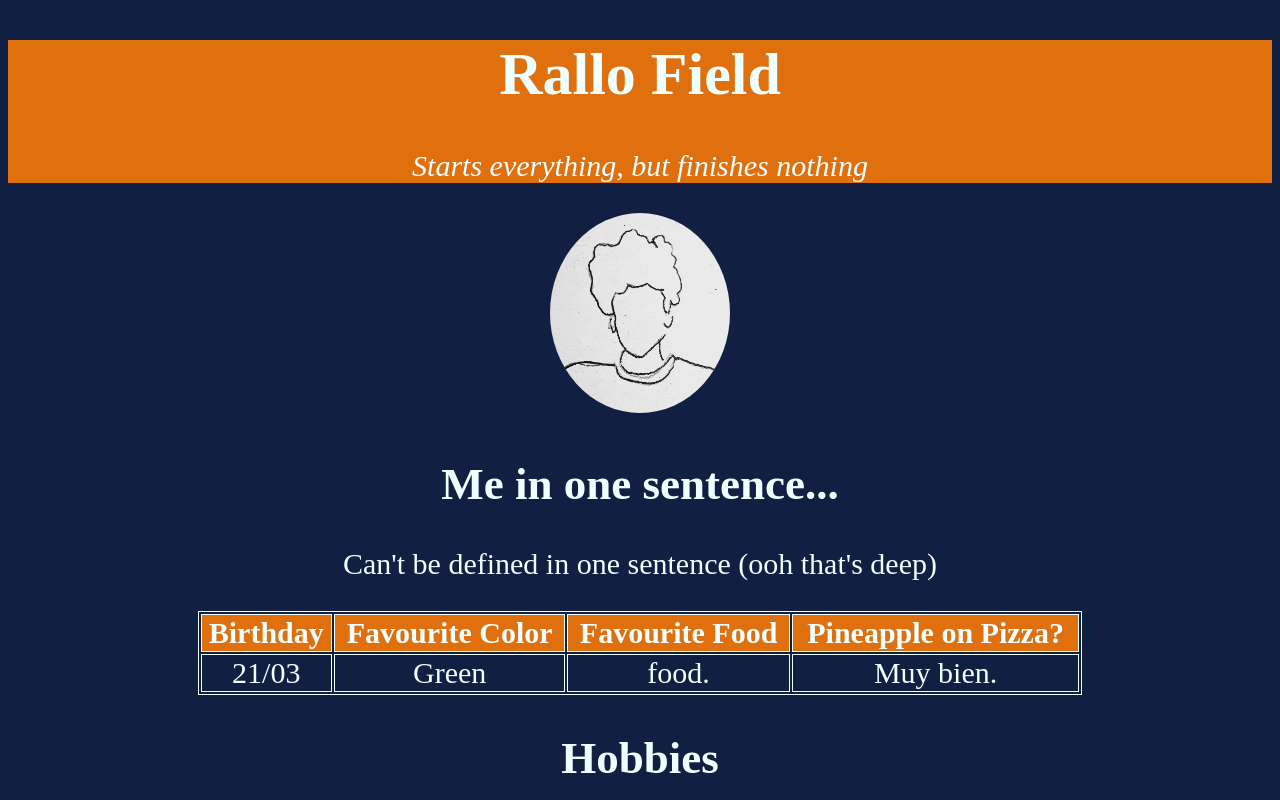
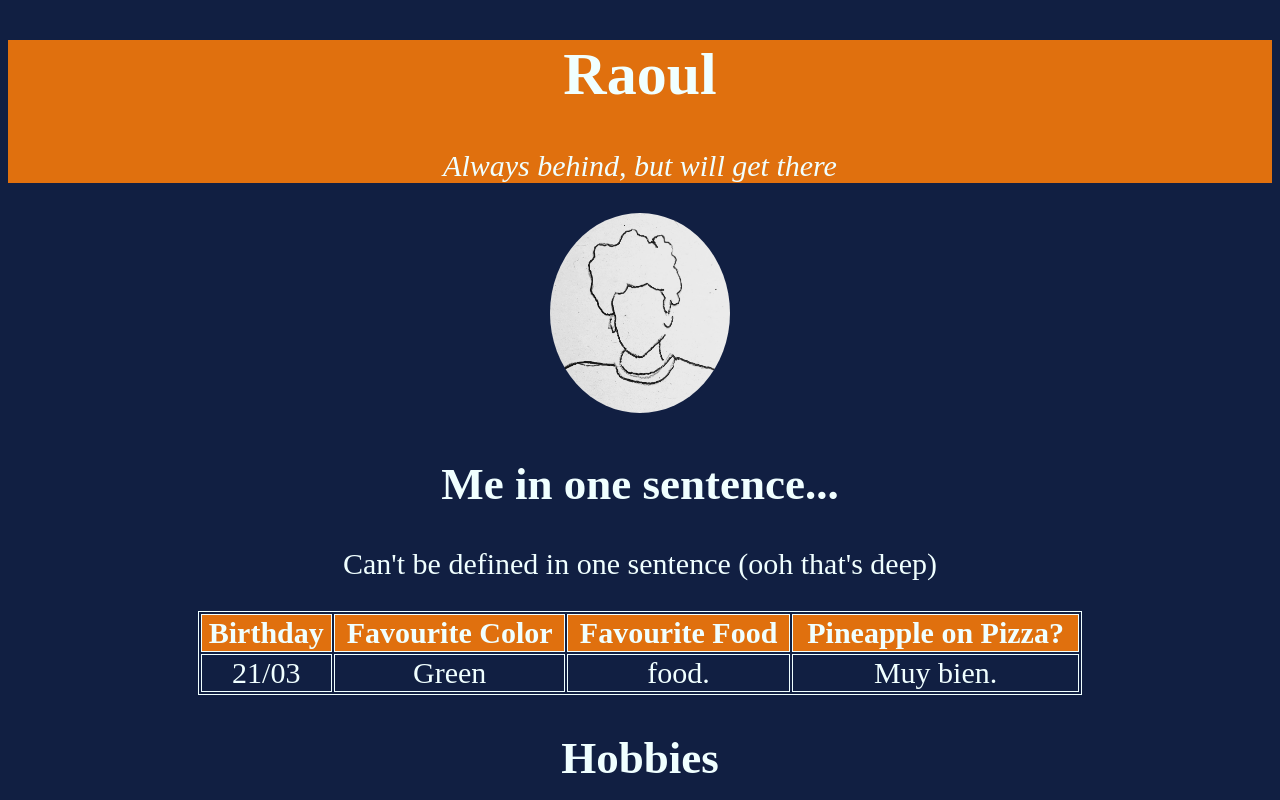
Before and after one commit to RalloField/myAboutMe, a plain HTML site: page index.html in a window 1280 px wide. Shown: the top 800 px of the page. Drawn offline with Linux system fonts and the light colour scheme.

Commit message:
Add files via upload

```diff
--- a/index.html
+++ b/index.html
@@ -9,8 +9,8 @@
 </head>
 <body>
     <div class="Title">
-        <h1>Rallo Field</h1>
-        <p><i>Starts everything, but finishes nothing</i></p>
+        <h1>Raoul</h1>
+        <p><i>Always behind, but will get there</i></p>
     </div>
     <img src="RalloField.jpeg.jpg"
     width="180"
@@ -19,6 +19,7 @@
         <h2>Me in one sentence...</h2>
         <p>Can't be defined in one sentence (ooh that's deep)</p>
     </div>
+    <div style="overflow-x: auto;">
     <div class="Table">
         <table>
             <tr>
@@ -34,6 +35,7 @@
                 <td>Muy bien.</td>
             </tr>
         </table>
+    </div>
     </div>
     <div class="Hobbies">
         <h2>Hobbies</h2>
```
